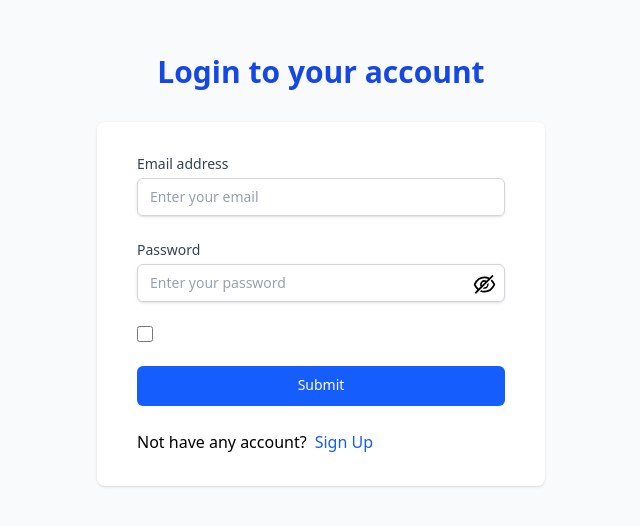
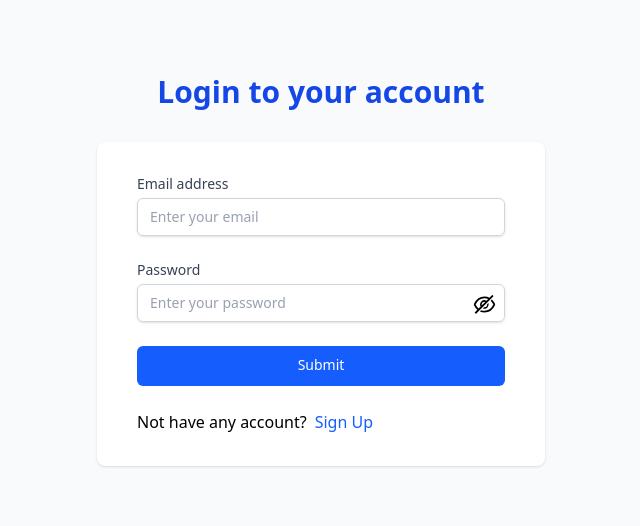
Before and after one commit to Saqib-Nawaab/Mern-Ecommerce, a React (Vite) app in the folder frontend/: page /login in a window 1280 px wide. Shown: the part 142-668 px from the top of the page, without its empty margins (319-959 px from the left). Built offline with nearby package versions, Linux system fonts and the light colour scheme; no server answers.

Commit message:
correct the mistakes

```diff
--- a/frontend/src/components/Login/Login.jsx
+++ b/frontend/src/components/Login/Login.jsx
@@ -113,16 +113,6 @@ const Login = () => {
                 )}
               </div>
             </div>
-            <div className={`${styles.normalFlex} justify-between`}>
-              <div className={`${styles.normalFlex}`}>
-                <input
-                  type="checkbox"
-                  name="remember-me"
-                  id="remember-me"
-                  className="h-4 w-4 text-blue-600 focus:ring-blue-500 border-gray-300 rounded"
-                />
-              </div>
-            </div>
             <div>
               <button
                 type="submit"
```
